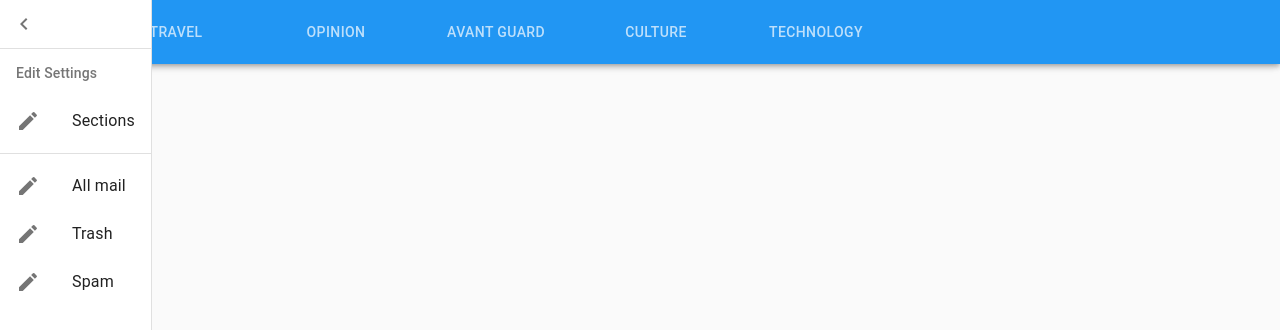
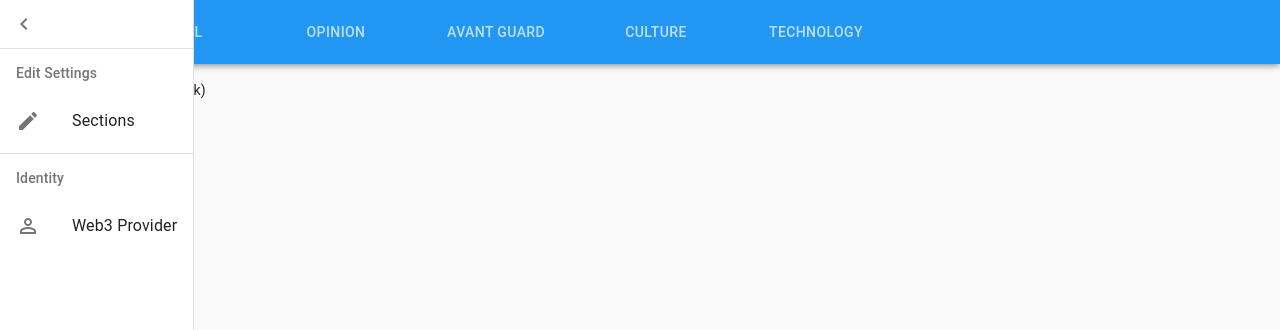
Before and after one commit to colealbon/cafe-society, a React app: page /web3-account-list in a window 1280 px wide. Both pictures are taken after a click on the button "Open drawer". Shown: the top 330 px of the page. Built offline with nearby package versions, Linux system fonts and the light colour scheme.

Commit message:
wire up web3 provider

```diff
--- a/src/components/AccountList.js
+++ b/src/components/AccountList.js
@@ -12,7 +12,12 @@ const mapStateToProps = ({ accounts }) => {
 export const AccountList = ({ accounts, ...rest}) => {
   return (
     <Fragment>
-        {accounts.map((account) => {
+      <br/>
+      <br/>
+      <br/>
+      <br/>
+      Web 3 accounts list (metamask)
+      {accounts.map((account) => {
           return (
             <Grid key={account}>
               <Typography>
--- a/src/components/Home.js
+++ b/src/components/Home.js
@@ -13,6 +13,7 @@ import Tabs from "@material-ui/core/Tabs";
 import Tab from "@material-ui/core/Tab";
 
 import Content from './Content'
+import AccountList from './AccountList'
 import LeftDrawer from './LeftDrawer'
 import styles from '../styles'
 import { handleLeftDrawerOpen } from '../actions/leftDrawerActions'
@@ -69,6 +70,7 @@ export const Home = ({ text, sections, section, leftDrawer, handleDrawerOpen, ha
                   }).reverse()}
                   <Tab hidden disabled value="/" component={Link} to="/" />
                   <Tab hidden disabled value="/section-list" component={Link} to="/section-list" />
+                  <Tab hidden disabled value="/web3-account-list" component={Link} to="/web3-account-list" />
                   </Tabs>
                 </Toolbar>
               </Typography>
@@ -76,13 +78,13 @@ export const Home = ({ text, sections, section, leftDrawer, handleDrawerOpen, ha
           </AppBar>
             <Switch>
               <Route key='/' path='/' exact component={Content} />
+              <Route key='/web3-account-list' path='/web3-account-list' exact component={AccountList} />
               {sections.filter((section) => !section.muted).map((section) => {
                 const nameToPath = (name) => {
                   return name.toLowerCase().replace(' ', '-')
                 }
                 return <Route exact key={`/${nameToPath(section.name)}`} path={`/${nameToPath(section.name)}`} component={Content} />
               })}
-
             </Switch>
             <LeftDrawer />
           </Fragment>
--- a/src/components/LeftDrawer.js
+++ b/src/components/LeftDrawer.js
@@ -18,7 +18,8 @@ import InboxIcon from '@material-ui/icons/MoveToInbox'
 import ListItemText from '@material-ui/core/ListItemText'
 import EditIcon from '@material-ui/icons/Edit'
 import AppBar from '@material-ui/core/AppBar'
-import MenuIcon from '@material-ui/icons/Menu'
+
+import IdentityIcon from '@material-ui/icons/PermIdentity'
 import {Link} from 'react-router-dom'
 
 const mapStateToProps = ({ leftDrawer }) => {
@@ -57,13 +58,11 @@ export const LeftDrawer = ({ leftDrawer, handleDrawerClose }) => {
         </ListItem>
       </List>
       <Divider />
-      <List>
-        {['All mail', 'Trash', 'Spam'].map((text, index) => (
-          <ListItem button key={text}>
-            <ListItemIcon><EditIcon /></ListItemIcon>
-            <ListItemText primary={text} />
-          </ListItem>
-        ))}
+      <List subheader={<ListSubHeader>Identity</ListSubHeader>}>
+        <ListItem onClick={() => handleDrawerClose()} button key='/web3-account-list' component={Link} to='/web3-account-list'>
+          <ListItemIcon><IdentityIcon/></ListItemIcon>
+          <ListItemText primary="Web3 Provider" />
+        </ListItem>
       </List>
     </Drawer>
   );
```
Lines whose indentation alone changed are shown as unchanged.
